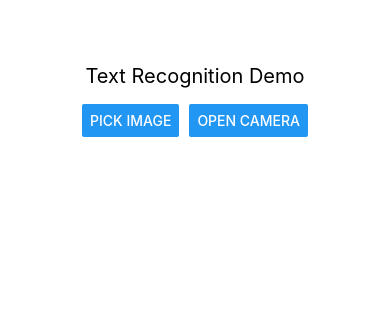
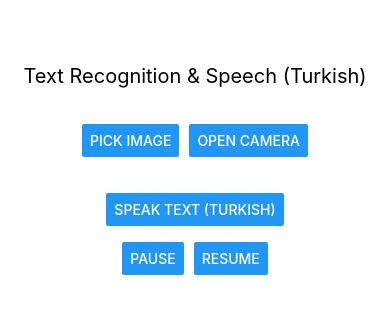
Before and after one commit to Proje-2/react-native, a React Native app: screen / in a window 390 px wide. Shown: the top 314 px of the page. Built offline with nearby package versions, Linux system fonts and the light colour scheme.

Commit message:
Update App.js

```diff
--- a/App.js
+++ b/App.js
@@ -13,6 +13,7 @@ import {
 } from 'react-native';
 
 import * as ImagePicker from 'expo-image-picker';
+import * as Speech from 'expo-speech';
 
 function App() {
   const isDarkMode = useColorScheme() === 'dark';
@@ -29,7 +30,7 @@ function App() {
     const result = await ImagePicker.launchImageLibraryAsync({
       mediaTypes: ImagePicker.MediaTypeOptions.Images,
       quality: 1,
-      base64: true, // needed for OCR API
+      base64: true,
     });
 
     if (!result.canceled) {
@@ -59,7 +60,7 @@ function App() {
     if (!image || !image.base64) return;
 
     try {
-      const res = await fetch('http://172.16.0.103:3000/ocr', {
+      const res = await fetch('http://10.40.126.99:3000/ocr', {
         method: 'POST',
         headers: {
           'Content-Type': 'application/json'
@@ -69,6 +70,8 @@ function App() {
 
       const data = await res.json();
       if (data.text) {
+        Speech.stop(); // Eski TTS durdur
+        console.log("OCR Text:", data.text);
         setText(data.text);
       } else {
         setText('No text found');
@@ -79,6 +82,14 @@ function App() {
     }
   };
 
+  const speakText = () => {
+    const toSpeak = text || "Merhaba, OCR sonucu bulunamadı.";
+    Speech.speak(toSpeak, { language: 'tr-TR', rate: 1.0 });
+  };
+
+  const pauseSpeech = () => Speech.pause();
+
+  const resumeSpeech = () => Speech.resume();
 
   useEffect(() => {
     if (image) {
@@ -87,29 +98,53 @@ function App() {
   }, [image]);
 
   return (
-    <SafeAreaView>
-      <StatusBar barStyle={isDarkMode ? 'light-content' : 'dark-content'} />
+    <SafeAreaView style={styles.container}>
+
       <ScrollView contentInsetAdjustmentBehavior="automatic">
-        <View style={{ justifyContent: 'center', alignItems: 'center', marginTop: 64 }}>
-          <Text style={{ fontSize: 20 }}>Text Recognition Demo</Text>
-          <View style={{ flexDirection: 'row', marginVertical: 16 }}>
+        <View style={styles.content}>
+          <Text style={styles.title}>Text Recognition & Speech (Turkish)</Text>
+
+          <View style={styles.buttonRow}>
             <Button onPress={pickImage} title='Pick Image' />
-            <View style={{ width: 10 }} />
+            <View style={styles.spacer} />
             <Button onPress={openCamera} title='Open Camera' />
           </View>
 
           {image && (
             <Image
               source={{ uri: image.uri }}
-              style={{ width: 200, height: 200, resizeMode: 'contain', marginVertical: 20 }}
+              style={styles.image}
             />
           )}
 
-          <Text style={{ textAlign: 'justify', fontSize: 16, paddingHorizontal: 16 }}>{text}</Text>
+          <Text style={styles.textResult}>{text}</Text>
+
+          <Button onPress={speakText} title="Speak Text (Turkish)" />
+
+          <View style={styles.buttonRow}>
+            <Button title="Pause" onPress={pauseSpeech} />
+            <View style={styles.spacer} />
+            <Button title="Resume" onPress={resumeSpeech} />
+          </View>
         </View>
       </ScrollView>
     </SafeAreaView>
   );
 }
 
+const styles = StyleSheet.create({
+  container: { flex: 1 },
+  content: {
+    justifyContent: 'center',
+    alignItems: 'center',
+    marginTop: 64,
+    paddingBottom: 100,
+  },
+  title: { fontSize: 20, marginBottom: 20 },
+  buttonRow: { flexDirection: 'row', marginVertical: 16 },
+  spacer: { width: 10 },
+  image: { width: 200, height: 200, resizeMode: 'contain', marginVertical: 20 },
+  textResult: { textAlign: 'justify', fontSize: 16, paddingHorizontal: 16, marginBottom: 20 },
+});
+
 export default App;
```
